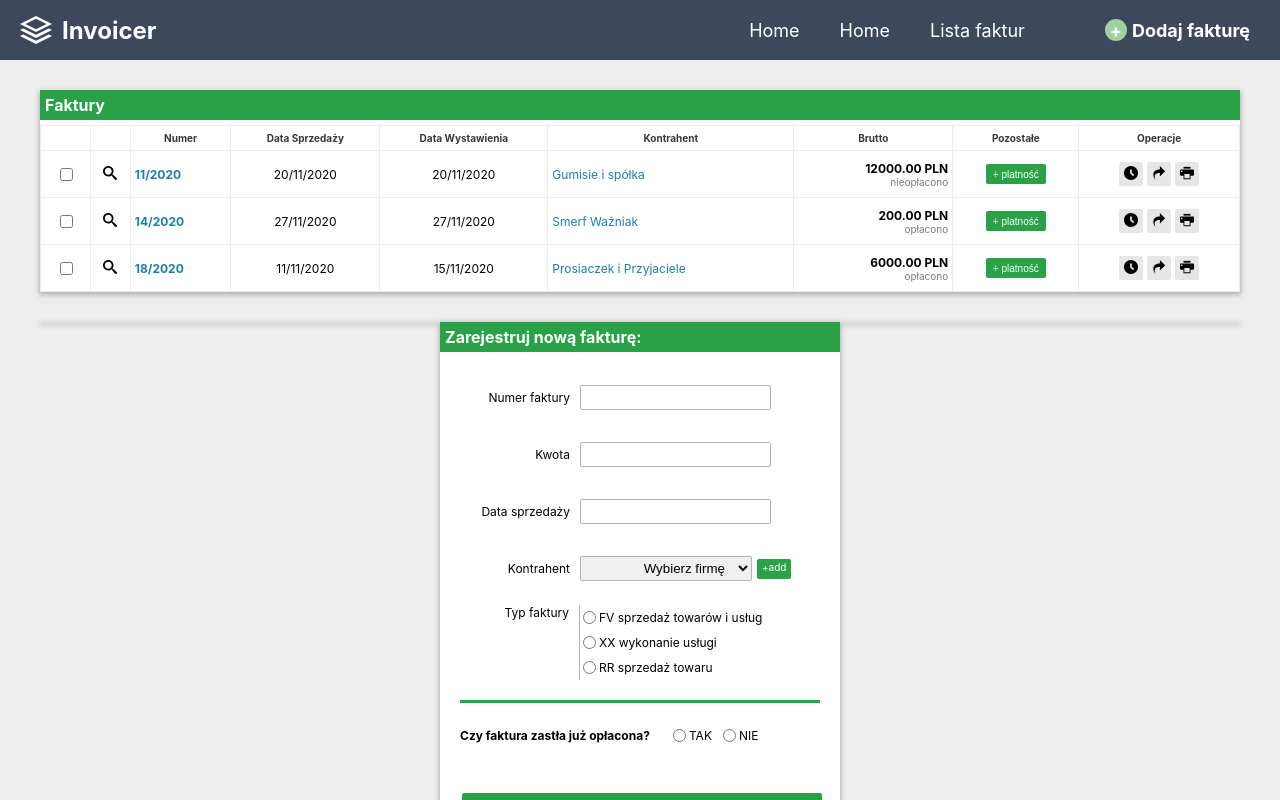
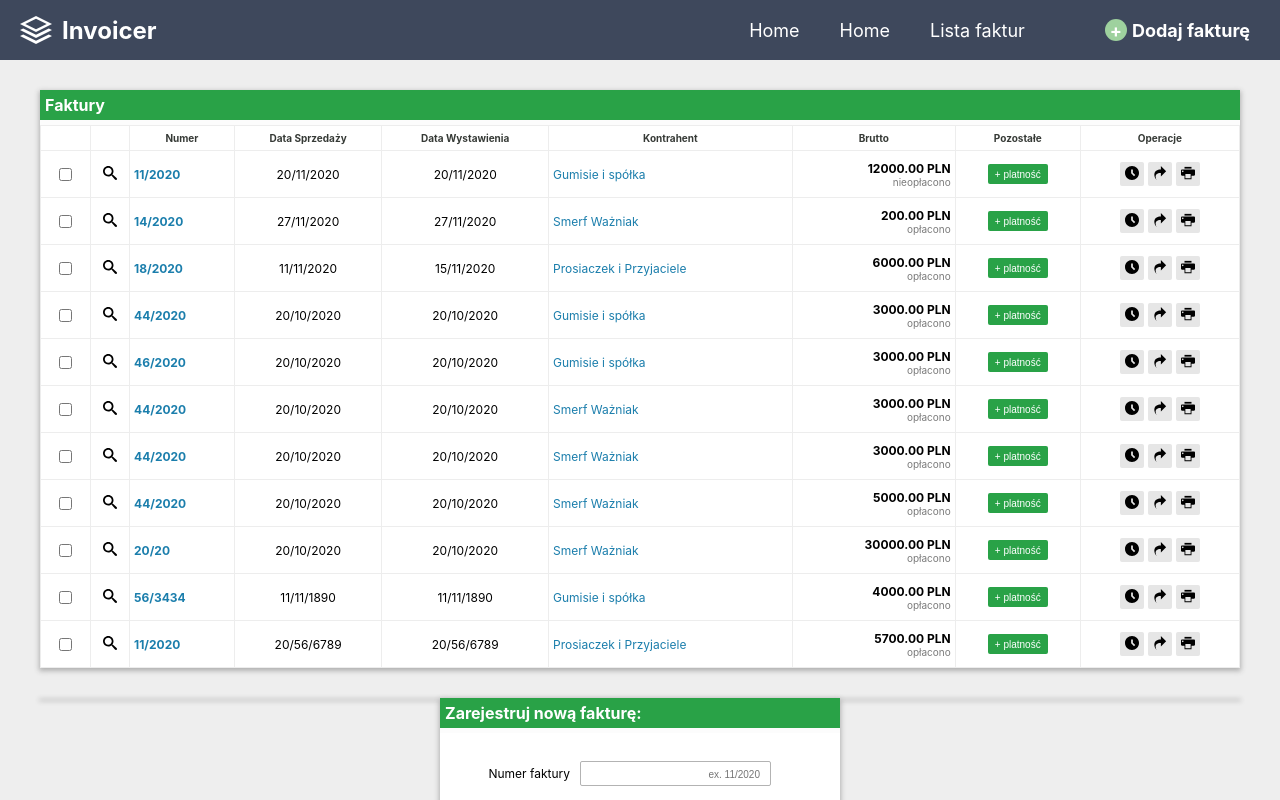
Before and after one commit to monika1127/invoicer, a React (Create React App) app: page / in a window 1280 px wide. Shown: the top 800 px of the page. Built offline with nearby package versions, Linux system fonts and the light colour scheme; data requests are answered from the project's data file.

Commit message:
wysyłanie danych do json file

```diff
--- a/db.json
+++ b/db.json
@@ -29,6 +29,86 @@
       "contractor": "Prosiaczek i Przyjaciele",
       "isPaid": true,
       "type": "FV sprzedaż towarów i usług"
+    },
+    {
+      "number": "44/2020",
+      "price": 3000,
+      "saleDate": "20/10/2020",
+      "isPaid": "false",
+      "contractor": "Gumisie i spółka",
+      "type": "true",
+      "creationDate": "20/10/2020",
+      "id": 4
+    },
+    {
+      "number": "46/2020",
+      "price": 3000,
+      "saleDate": "20/10/2020",
+      "isPaid": "false",
+      "contractor": "Gumisie i spółka",
+      "type": "FV sprzedaż towarów i usług",
+      "creationDate": "20/10/2020",
+      "id": 5
+    },
+    {
+      "number": "44/2020",
+      "price": 3000,
+      "saleDate": "20/10/2020",
+      "isPaid": "false",
+      "contractor": "Smerf Ważniak",
+      "type": "FV sprzedaż towarów i usług",
+      "creationDate": "20/10/2020",
+      "id": 6
+    },
+    {
+      "number": "44/2020",
+      "price": 3000,
+      "saleDate": "20/10/2020",
+      "isPaid": "false",
+      "contractor": "Smerf Ważniak",
+      "type": "FV sprzedaż towarów i usług",
+      "creationDate": "20/10/2020",
+      "id": 7
+    },
+    {
+      "number": "44/2020",
+      "price": 5000,
+      "saleDate": "20/10/2020",
+      "isPaid": "false",
+      "contractor": "Smerf Ważniak",
+      "type": "FV sprzedaż towarów i usług",
+      "creationDate": "20/10/2020",
+      "id": 8
+    },
+    {
+      "number": "20/20",
+      "price": 30000,
+      "saleDate": "20/10/2020",
+      "isPaid": "false",
+      "contractor": "Smerf Ważniak",
+      "type": "FV sprzedaż towarów i usług",
+      "creationDate": "20/10/2020",
+      "id": 9
+    },
+    {
+      "number": "56/3434",
+      "price": 4000,
+      "saleDate": "11/11/1890",
+      "isPaid": "true",
+      "contractor": "Gumisie i spółka",
+      "type": "FV sprzedaż towarów i usług",
+      "creationDate": "11/11/1890",
+      "id": 10
+    },
+    {
+      "number": "11/2020",
+      "price": 5700,
+      "saleDate": "20/56/6789",
+      "isPaid": "true",
+      "contractor": "Prosiaczek i Przyjaciele",
+      "type": "XX wykonanie usługi",
+      "creationDate": "20/56/6789",
+      "id": 11
     }
   ],
   "contractors": [
--- a/src/components/layout/button/Button.js
+++ b/src/components/layout/button/Button.js
@@ -5,9 +5,9 @@ import './button.css'
 export class Button extends Component {
     static propTypes = {
         class: PropTypes.string.isRequired,
-        name: PropTypes.string.isRequired,
-        onClick: PropTypes.func.isRequired,
-        type: PropTypes.string.isRequired,
+        // name: PropTypes.string.isRequired,
+        // onClick: PropTypes.func.isRequired,
+        // type: PropTypes.string.isRequired,
     }
     render() {
         return (
--- a/src/components/layout/table/Table.js
+++ b/src/components/layout/table/Table.js
@@ -11,7 +11,7 @@ class Table extends Component {
             <table className='table__invoices'>
                 <thead>
                     <tr className='table__header' >
-                        {this.props.columns.map(column => <th>{column}</th>)}
+                        {this.props.columns.map((column, index) => <th key={index}>{column}</th>)}
                     </tr>
                 </thead>
                 <tbody>
--- a/src/components/newInvoice/NewInvoiceForm.js
+++ b/src/components/newInvoice/NewInvoiceForm.js
@@ -1,14 +1,5 @@
-
-//numer faktury
-//data sprzedaży
-//cena
-// kontraktr (wybieralne z listy)
-//typ faktury (radio button)
-// czy opłacona (Y/N)
-
-
 import React, { Component, Fragment, useState, useEffect } from 'react'
-import { Formik, Field, useFormik } from 'formik'
+import { Formik, useFormik } from 'formik'
 import * as Yup from 'yup'
 import './newInvoiceForm.css'
 import TopBar from '../layout/topBar/TopBar'
@@ -20,31 +11,40 @@ const NewInvoiceForm = () => {
 
     const formik = useFormik({
         initialValues: {
-            invoiceId: '',
+            number: '',
             price: '',
-            date: '',
-            paid: '',
+            saleDate: '',
+            isPaid: '',
             contractor: '',
             type: ''
         },
         validationSchema: Yup.object({
-            invoiceId: Yup.string()
+            number: Yup.string()
                 .max(10, '! Improper form number')
                 .required('! This field is required'),
-            price: Yup.string()
-                .max(10, '! Improper form number')
+            price: Yup.number()
+                .max(100000.00, '! Improper form number')
+                .min(0.00, '! Improper form number')
                 .required('! This field is required'),
-            date: Yup.string()
-                .max(16, 'Improper date format')
+            saleDate: Yup.string()
+                .max(16, 'Improper  format')
                 .required('! This field is required'),
-            paid: Yup.boolean()
+            isPaid: Yup.boolean()
                 .required('zaznacz poprawne'),
-            type: Yup.boolean()
+            type: Yup.string()
                 .required('zaznacz poprawne'),
             contractor: Yup.string()
                 .required('wybierz firmę'),
         }),
-        onSubmit: values => alert(JSON.stringify(values, null, 2))
+        onSubmit: values => {
+            const invoice = { ...values, creationDate: values.saleDate}
+            fetch(`http://localhost:5000/invoices/`, {method: 'POST', headers:{"Content-type": "application/json"},body: JSON.stringify(invoice)})
+            .then(res => res.json())
+            .then(res=> console.log(res))
+
+
+            formik.resetForm();
+        }
     });
 
     useEffect(() => {
@@ -54,39 +54,36 @@ const NewInvoiceForm = () => {
     }, [])
 
 
-
-
     return (
         <div className='form__container'>
             <TopBar title='Zarejestruj nową fakturę:' topbarClass='topbar topbar-green' />
             <div className='form__container-body'>
-
                 <form onSubmit={formik.handleSubmit}>
 
                     <div className='field-container'>
                         <div className='form-field'>
-                            <label htmlFor='invoiceId'>Numer faktury</label>
-                            <input id='invoiceId' type='text' {...formik.getFieldProps('invoiceId')} >
+                            <label htmlFor='number'>Numer faktury</label>
+                            <input pattern="\d{1,2}/\d{4}" placeholder='ex. 11/2020' id='number' type='text' {...formik.getFieldProps('number')} >
                             </input>
                         </div>
-                        <div className='error'>{formik.touched.invoiceId && formik.errors.invoiceId ? formik.errors.invoiceId : null}</div>
+                        <div className='error'>{formik.touched.number && formik.errors.number ? formik.errors.number : null}</div>
                     </div>
 
                     <div className='field-container'>
                         <div className='form-field'>
                             <label htmlFor='price'>Kwota</label>
-                            <input id='price' type='text' {...formik.getFieldProps('price')} ></input>
+                            <input min='0.00'step="0.01"id='price' type='number' {...formik.getFieldProps('price')} ></input>
                                                     </div>
                         <div className='error'>{formik.touched.price && formik.errors.price ? formik.errors.price : null}</div>
                     </div>
 
                     <div className='field-container'>
                         <div className='form-field'>
-                        <label htmlFor='date'>Data sprzedaży</label>
-                        <input id='date' type='text' {...formik.getFieldProps('date')} >
+                            <label htmlFor='saleDate'>Data sprzedaży</label>
+                            <input id='saleDate' type='text' pattern="\d{1,2}/\d{1,2}/\d{4}" placeholder='dd/mm/yyyy'{...formik.getFieldProps('saleDate')} >
                             </input>
                         </div>
-                        <div className='error'>{formik.touched.date && formik.errors.date ? formik.errors.date : null}</div>
+                        <div className='error'>{formik.touched.saleDate && formik.errors.saleDate ? formik.errors.saleDate : null}</div>
                     </div>
 
                     <div className='field-container'>
@@ -109,36 +106,29 @@ const NewInvoiceForm = () => {
                         </div>
                         <div className='invoice-type'>
                             <label>
-                                <input type="radio" {...formik.getFieldProps('type')} value={true} />FV sprzedaż towarów i usług
+                                <input type="radio" {...formik.getFieldProps('type')} value={'FV sprzedaż towarów i usług'} />FV sprzedaż towarów i usług
                             </label>
                             <label>
-                                <input type="radio" {...formik.getFieldProps('type')} value={false} />XX wykonanie usługi
+                                <input type="radio" {...formik.getFieldProps('type')} value={'XX wykonanie usługi'} />XX wykonanie usługi
                              </label>
                             <label>
-                                <input type="radio" {...formik.getFieldProps('type')} value={false} />RR sprzedaż towaru
+                                <input type="radio" {...formik.getFieldProps('type')} value={'RR sprzedaż towaru'} />RR sprzedaż towaru
                              </label>
                         </div>
-
                     </div>
-
 
                     <div className='form-field-paid' role="group" aria-labelledby="my-radio-group">
                         <div className='paid-label' >Czy faktura zastła już opłacona?</div>
                         <label>
-                                <input type="radio" {...formik.getFieldProps('paid')} value={true} />TAK
+                            <input type="radio" {...formik.getFieldProps('isPaid')} value={true} />TAK
                         </label>
                         <label>
-                                <input type="radio" {...formik.getFieldProps('paid')} value={false} />NIE
+                            <input type="radio" {...formik.getFieldProps('isPaid')} value={false} />NIE
                         </label>
                     </div>
-                            <div className='error-radio'>{formik.touched.paid && formik.errors.paid ? formik.errors.paid : null}</div>
-
-
-
-
+                    <div className='error-radio'>{formik.touched.isPaid && formik.errors.isPaid ? formik.errors.isPaid : null}</div>
 
                     <Button type="submit" name="Dodaj fakturę" class='btn btn-full btn-green' />
-
                 </form>
                 <Button name="Anuluj" class='btn btn-full btn-grey' />
             </div>
@@ -146,5 +136,4 @@ const NewInvoiceForm = () => {
     )
 }
 
-
 export default NewInvoiceForm
--- a/src/components/newInvoice/newInvoiceForm.css
+++ b/src/components/newInvoice/newInvoiceForm.css
@@ -104,3 +104,9 @@
 .new-contractor:hover {
   opacity: 0.9;
 }
+
+::-webkit-input-placeholder {
+  /* Chrome/Opera/Safari */
+
+  font-size: 10px;
+}
```
Lines whose indentation alone changed are shown as unchanged.
